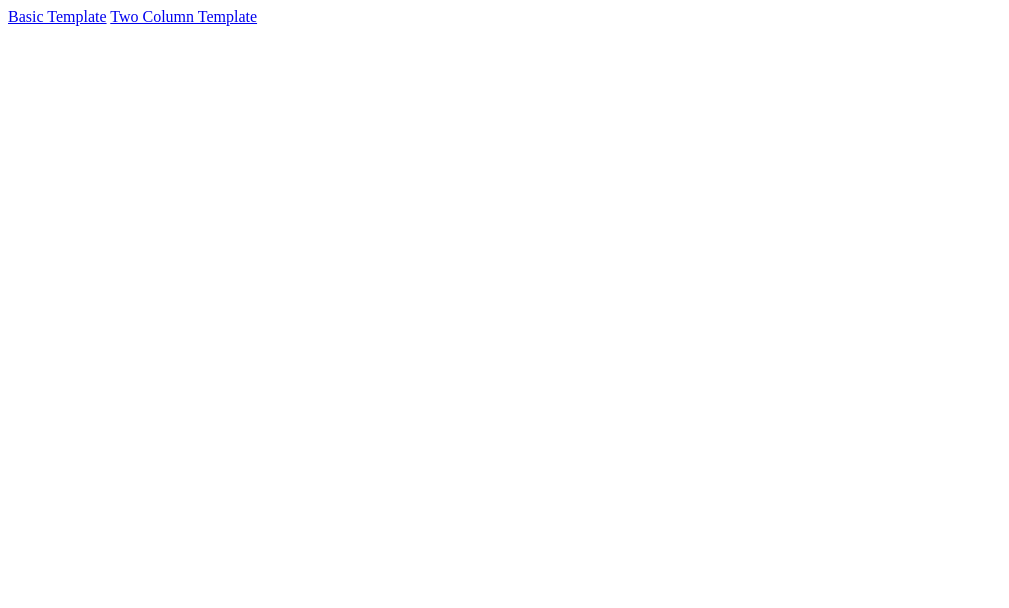
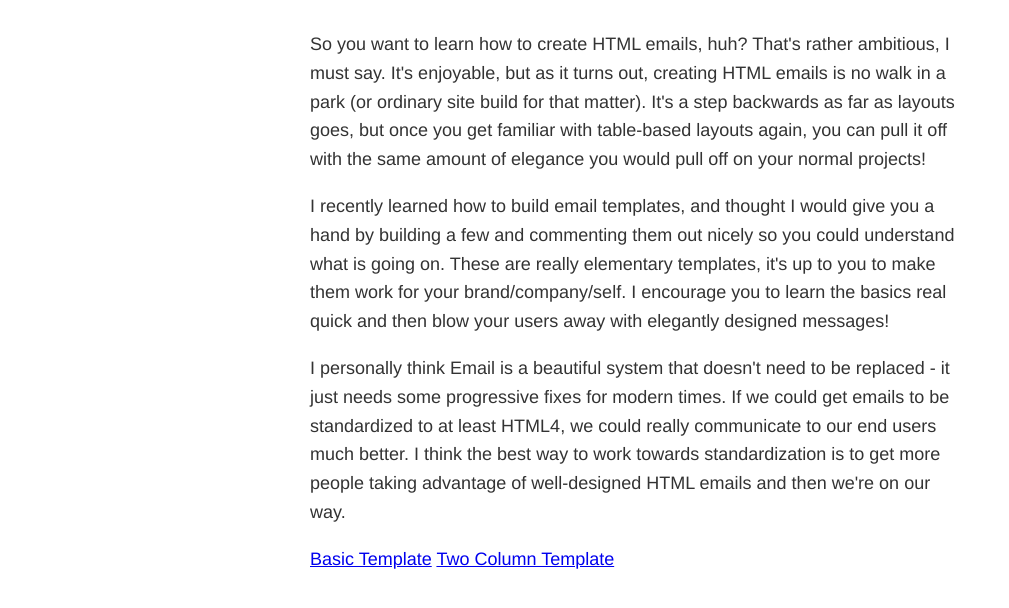
Before and after one commit to kylehotchkiss/email, a plain HTML site: page index.htm in a window 1280 px wide. Shown: the whole page, without its empty margins (0-1009 px from the left). Drawn offline with Linux system fonts and the light colour scheme.

Commit message:
Nice index page, I guess.

```diff
--- a/index.htm
+++ b/index.htm
@@ -4,11 +4,42 @@
         <title>
             Example Email Templates
         </title>
+        <style type="text/css">
+        	body {
+        		color: #333333;
+        		margin: 30px;
+        		font-family: 'Helvetica Neue', 'Arial', sans-serif;
+        		font-size: 18px;
+        		-webkit-font-smoothing: antialiased;
+        		font-weight: 300;
+        	}
+
+        	.content {
+        		line-height: 1.6em;
+        		margin: 0 auto;
+        		width: 660px;
+        	}
+
+
+        </style>
     </head>
     <body>
+        <div class="content">
 
-        <a href="template-basic.htm">Basic Template</a>
-        <a href="template-twocol.htm">Two Column Template</a>
+        	<p>
+        		So you want to learn how to create HTML emails, huh? That's rather ambitious, I must say. It's enjoyable, but as it turns out, creating HTML emails is no walk in a park (or ordinary site build for that matter). It's a step backwards as far as layouts goes, but once you get familiar with table-based layouts again, you can pull it off with the same amount of elegance you would pull off on your normal projects!
+        	</p><p>
+        		I recently learned how to build email templates, and thought I would give you a hand by building a few and commenting them out nicely so you could understand what is going on. These are really elementary templates, it's up to you to make them work for your brand/company/self. I encourage you to learn the basics real quick and then blow your users away with elegantly designed messages!
+        	</p><p>
+        		I personally think Email is a beautiful system that doesn't need to be replaced - it just needs some progressive fixes for modern times. If we could get emails to be standardized to at least HTML4, we could really communicate to our end users much better. I think the best way to work towards standardization is to get more people taking advantage of well-designed HTML emails and then we're on our way.
+        	</p>
+
+        	<p>
+	        	<a href="template-basic.htm">Basic Template</a>
+    	    	<a href="template-twocol.htm">Two Column Template</a>
+    	    </p>
+
+        </div>
 
     </body>
 </html>
```
